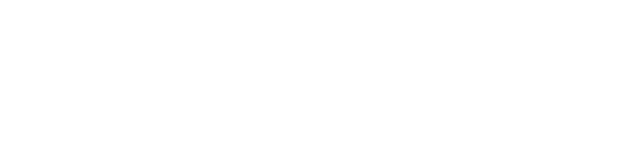
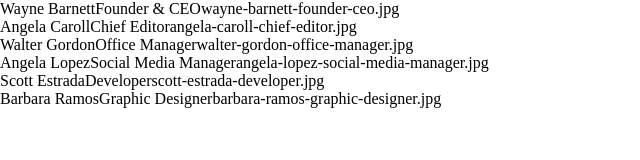
Before and after one commit to andreadebortoli2/js-our-team, a plain HTML site: page index.html in a window 1280 px wide. Shown: the whole page, without its empty margins (0-640 px from the left). Drawn offline with Linux system fonts and the light colour scheme.

Commit message:
add milestone 2

```diff
--- a/assets/js/main.js
+++ b/assets/js/main.js
@@ -46,8 +46,22 @@ for (let i = 0; i < team.length; i++) {
 
 // - MILESTONE 2:
 // -select the elemnt in the DOM where to print the data
+const container = document.querySelector('.container');
+
 // -in a for loop create an element for each object of the array to print inside the properties
-// -in each element add the object properties as strings
+for (let i = 0; i < team.length; i++) {
+    const member = team[i];
+
+    let memberData = document.createElement('div');
+
+    container.append(memberData);
+
+    // -in each element add the object properties as strings
+    memberData.append(`${member.name}`);
+    memberData.append(`${member.role}`);
+    memberData.append(`${member.image}`);
+
+}
 
 // - BONUS 1:
 // -edit the image string as an element img
--- a/index.html
+++ b/index.html
@@ -8,6 +8,9 @@
 </head>
 <body>
 
+    <div class="container">
+
+    </div>
 
     <script src="./assets/js/main.js"></script>
 </body>
```
